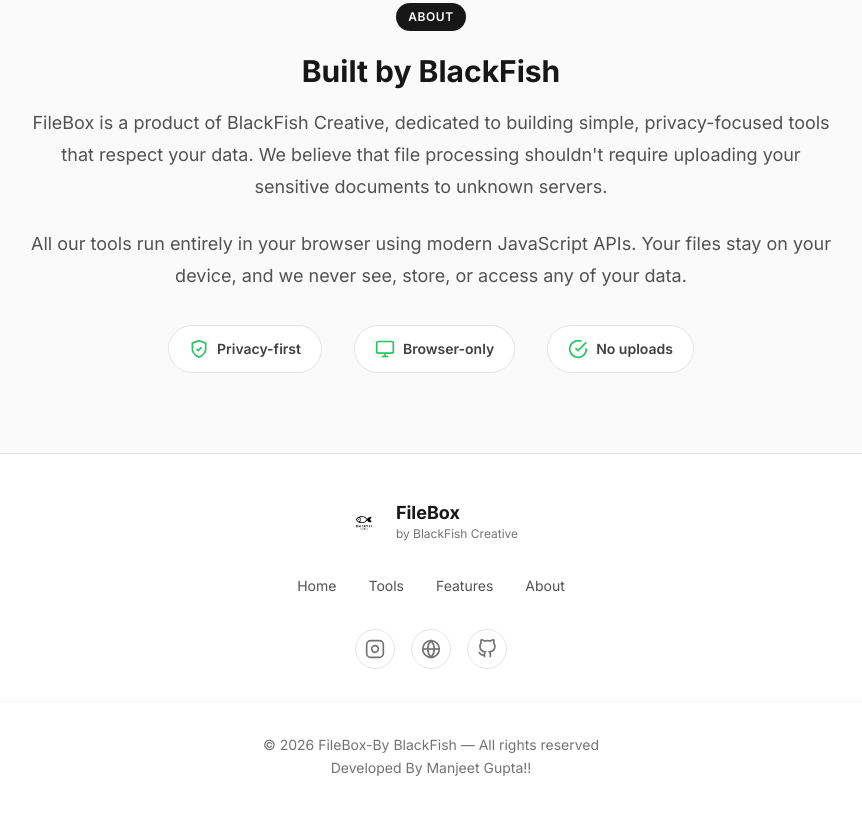
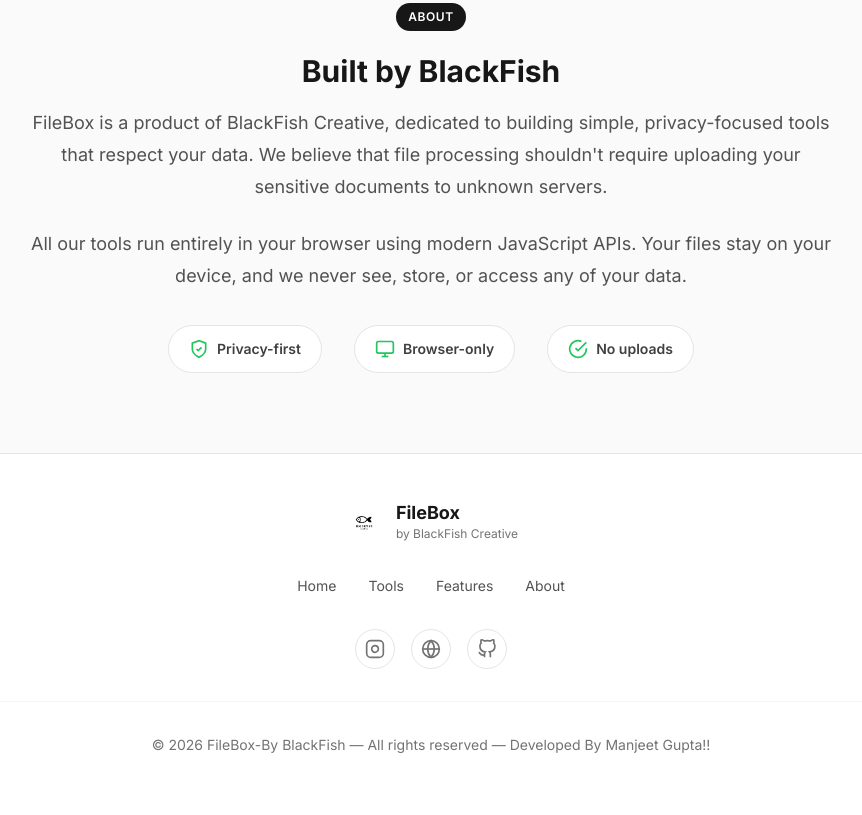
Before and after one commit to manjeet-lab/FileBox-BlackFish, a plain HTML site: page index.html in a window 1280 px wide. Shown: the part 2231-3046 px from the top of the page, without its empty margins (209-1071 px from the left). Drawn offline with nearby package versions, Linux system fonts and the light colour scheme.

Commit message:
footer changes

```diff
--- a/index.html
+++ b/index.html
@@ -684,7 +684,7 @@
       </div>
 
       <div class="footer-bottom">
-        <p class="copyright">&copy; 2026 FileBox-By BlackFish — All rights reserved<br>Developed By Manjeet Gupta!!</p>
+        <p class="copyright">&copy; 2026 FileBox-By BlackFish — All rights reserved — Developed By Manjeet Gupta!!</p>
       </div>
     </div>
   </footer>
```
